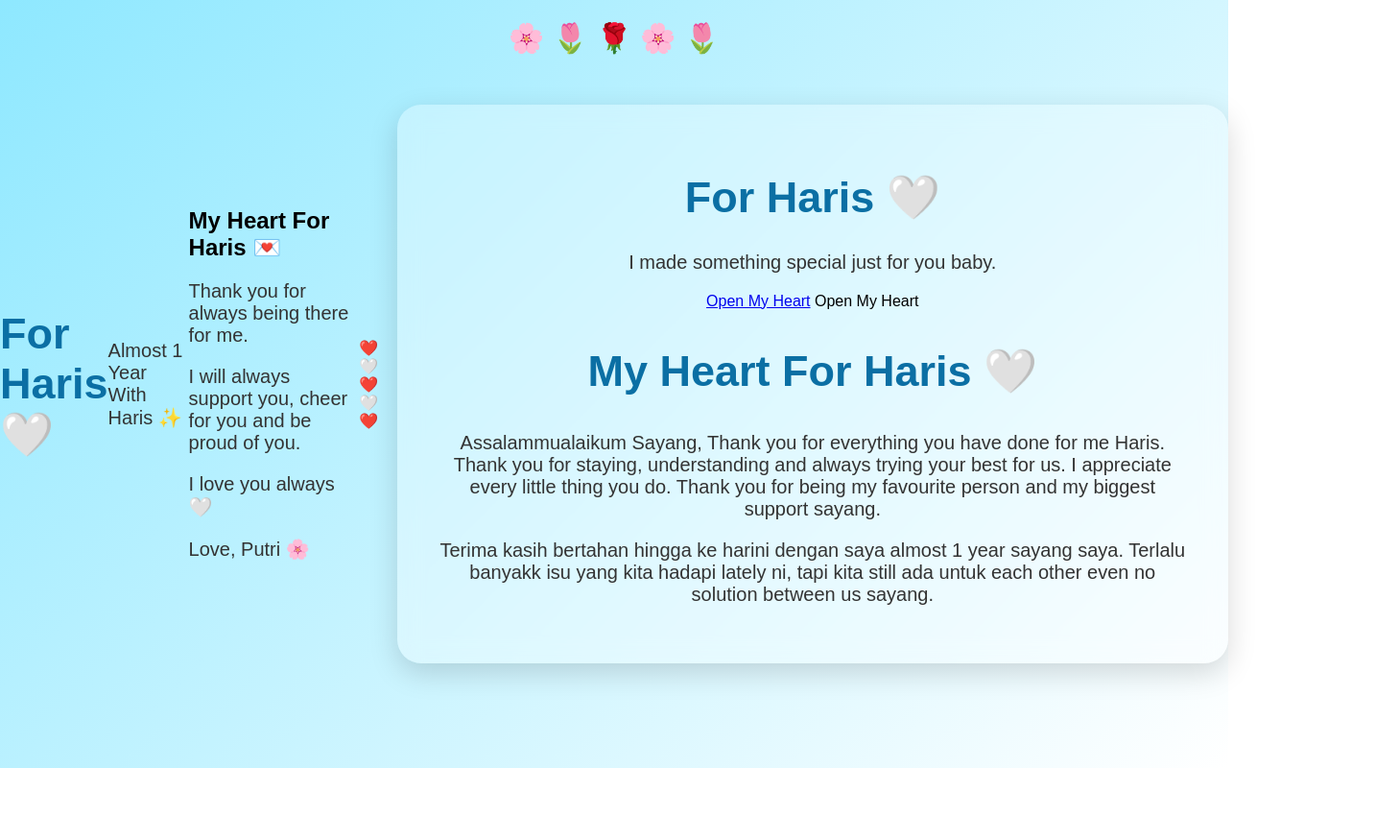
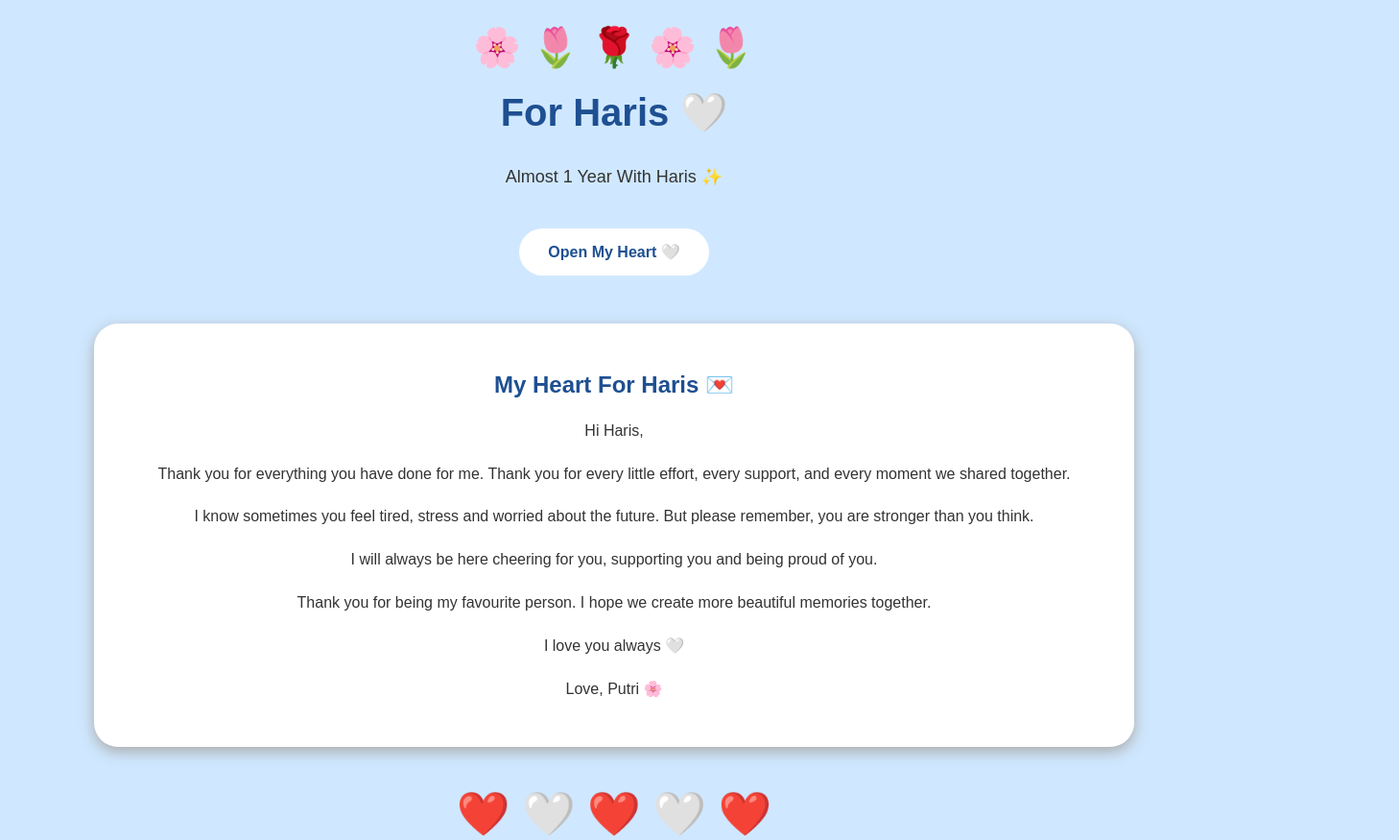
Before and after one commit to putrinatasya-haris/Sorry-For-My-Baby, a plain HTML site: page index.html in a window 1280 px wide. Shown: the whole page at 96% size, 1458 px wide, since content can reach past the window. Before the commit the page ends 800 px from the top, so only its background shows below. Drawn offline with Linux system fonts and the light colour scheme.

Commit message:
Update index.html

```diff
--- a/index.html
+++ b/index.html
@@ -1,150 +1,257 @@
 <!DOCTYPE html>
-<html lang="en">
+<html>
+
 <head>
-<meta charset="UTF-8">
-<meta name="viewport" content="width=device-width, initial-scale=1.0">
+
 <title>For Haris 🤍</title>
 
+
 <style>
-.flowers {
-  position: fixed;
-  top: 10px;
-  width: 100%;
+
+body {
+    margin: 0;
+    padding: 0;
+    background: #cfe8ff;
+    font-family: Arial, sans-serif;
     text-align: center;
-  font-size: 30px;
-  animation: float 3s ease-in-out infinite;
-  z-index: 10;
+    color: #333;
 }
 
+
+/* Bunga atas */
+.flowers {
+    font-size: 40px;
+    margin-top: 20px;
+    animation: float 3s infinite;
+}
+
+
 @keyframes float {
+
     0% {
-    transform: translateY(0px);
+        transform: translateY(0);
     }
+
     50% {
         transform: translateY(15px);
     }
+
     100% {
-    transform: translateY(0px);
-  }
-}
-body{
-margin:0;
-font-family:Arial,sans-serif;
-height:100vh;
-display:flex;
-justify-content:center;
-align-items:center;
-background:linear-gradient(135deg,#8ee8ff,#ffffff);
-overflow:hidden;
+        transform: translateY(0);
     }
 
-.container{
-text-align:center;
-background:rgba(255,255,255,.3);
-padding:40px;
-border-radius:25px;
-backdrop-filter:blur(12px);
-box-shadow:0 10px 30px rgba(0,0,0,.15);
 }
 
-h1{
-font-size:45px;
-color:#0b6fa4;
+
+
+/* Tajuk */
+
+h1 {
+    color: #1e4f91;
+    font-size: 40px;
 }
 
-p{
-font-size:20px;
-color:#333;
+
+.subtitle {
+    font-size: 18px;
 }
 
-button{
-margin-top:20px;
-padding:15px 35px;
-border:none;
-border-radius:50px;
-background:#00bfff;
-color:white;
-font-size:18px;
-cursor:pointer;
-transition:.3s;
+
+
+/* Button */
+
+.button {
+
+    display: inline-block;
+    margin-top: 20px;
+    padding: 15px 30px;
+    background: white;
+    color: #1e4f91;
+    border-radius: 30px;
+    text-decoration: none;
+    font-weight: bold;
+
 }
 
-button:hover{
-transform:scale(1.08);
-background:#0099cc;
+
+
+/* Surat */
+
+#heart {
+
+    background: white;
+    margin: 50px auto;
+    padding: 30px;
+    width: 80%;
+    border-radius: 25px;
+    box-shadow: 0 5px 15px #aaa;
+
 }
+
+
+#heart h2 {
+
+    color: #1e4f91;
+
+}
+
+
+p {
+
+    line-height: 1.8;
+}
+
+
+
+/* Hati */
+
+.hearts {
+
+    font-size: 35px;
+    animation: love 1.5s infinite;
+
+}
+
+
+@keyframes love {
+
+    50% {
+        transform: scale(1.3);
+    }
+
+}
+
+
+
 </style>
+
 
 </head>
 
-<body>
-<div class="flowers">
-🌸 🌷 🌹 🌸 🌷
-</div>
 
 
-<h1>For Haris 🤍</h1>
-
-<p>
-Almost 1 Year With Haris ✨
-</p>
+<body>
 
 
-<div class="love-box">
+<!-- BUNGA -->
 
-<h2>My Heart For Haris 💌</h2>
+<div class="flowers">
 
-<p>
-Thank you for always being there for me.
-</p>
-
-<p>
-I will always support you,
-cheer for you and be proud of you.
-</p>
-
-<p>
-I love you always 🤍
-</p>
-
-<p>
-Love, Putri 🌸
-</p>
-
+🌸 🌷 🌹 🌸 🌷
 
 </div>
 
 
+
+<h1>
+
+For Haris 🤍
+
+</h1>
+
+
+
+<p class="subtitle">
+
+Almost 1 Year With Haris ✨
+
+</p>
+
+
+
+<!-- BUTTON -->
+
+<a href="#heart" class="button">
+
+Open My Heart 🤍
+
+</a>
+
+
+
+
+<!-- SURAT CINTA -->
+
+<section id="heart">
+
+
+<h2>
+
+My Heart For Haris 💌
+
+</h2>
+
+
+<p>
+
+Hi Haris,
+
+</p>
+
+
+<p>
+
+Thank you for everything you have done for me.
+Thank you for every little effort, every support,
+and every moment we shared together.
+
+</p>
+
+
+<p>
+
+I know sometimes you feel tired,
+stress and worried about the future.
+But please remember, you are stronger than you think.
+
+</p>
+
+
+<p>
+
+I will always be here cheering for you,
+supporting you and being proud of you.
+
+</p>
+
+
+<p>
+
+Thank you for being my favourite person.
+I hope we create more beautiful memories together.
+
+</p>
+
+
+<p>
+
+I love you always 🤍
+
+</p>
+
+
+<p>
+
+Love, Putri 🌸
+
+</p>
+
+
+</section>
+
+
+
+
+<!-- LOVE -->
+
 <div class="hearts">
+
 ❤️ 🤍 ❤️ 🤍 ❤️
+
 </div>
 
 
-</body>
-<div class="container">
-
-<h1>For Haris 🤍</h1>
-
-<p>I made something special just for you baby.</p>
-
-<a href="#heart" class="button onclick">Open My Heart</a>
-Open My Heart
-</button>
-<section id="heart">
-  <h1>My Heart For Haris 🤍</h1>
-
-  <p>
-    Assalammualaikum Sayang, Thank you for everything you have done for me Haris.
-    Thank you for staying, understanding and always trying your best for us.
-    I appreciate every little thing you do.
-    Thank you for being my favourite person and my biggest support sayang.
-  </p>
-  <p>
-   Terima kasih bertahan hingga ke harini dengan saya almost 1 year sayang saya.
-   Terlalu  banyakk isu yang kita hadapi lately ni, tapi kita still ada untuk each other
-   even no solution between us sayang.
-  </p>
-</div>
 
 </body>
+
 </html>
```
Lines whose indentation alone changed are shown as unchanged.
